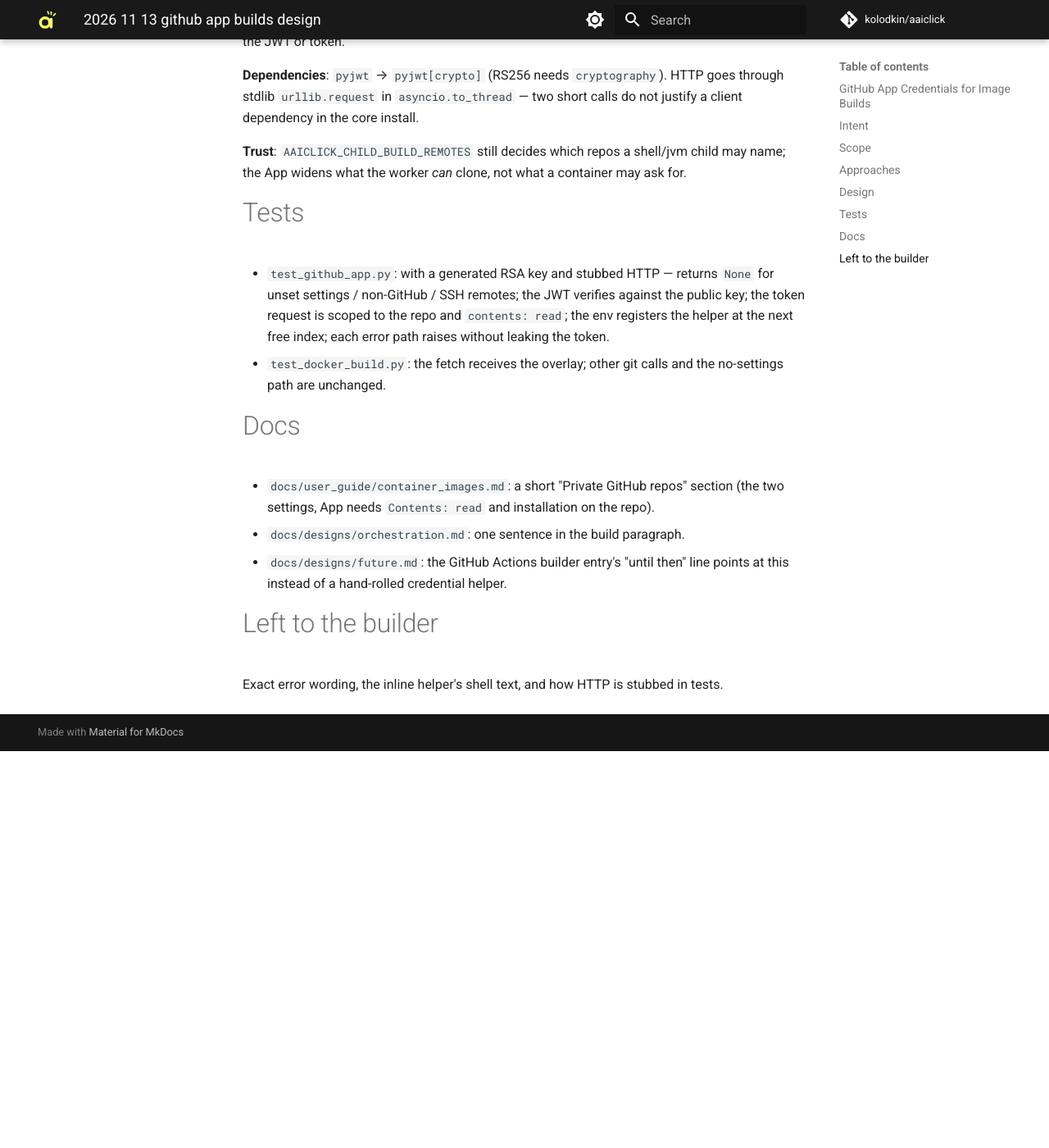
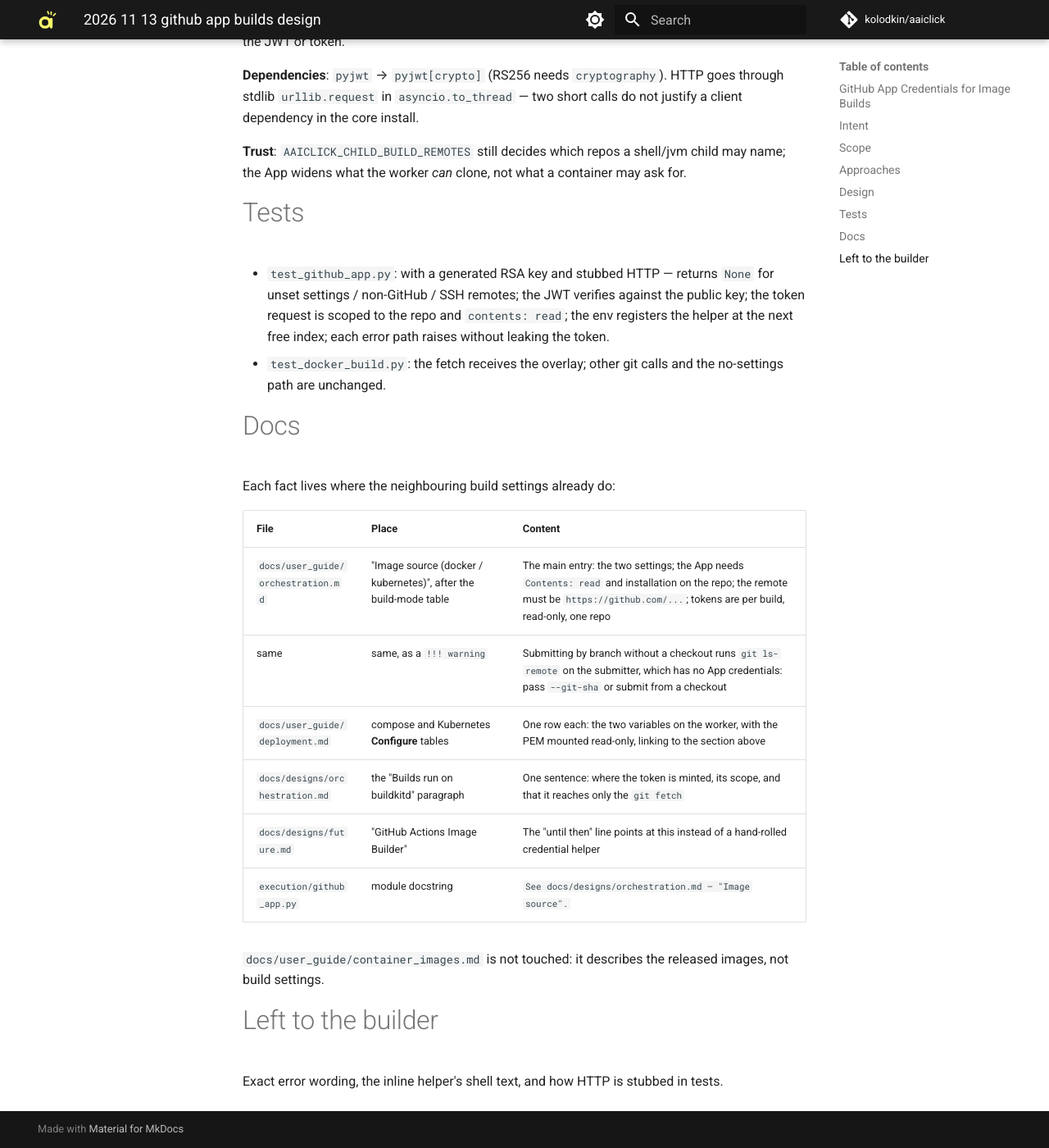
Before and after one commit to kolodkin/aaiclick, an MkDocs documentation site: the page built from docs/superpowers/specs/2026-11-13-github-app-builds-design.md, in a window 1280 px wide and 1400 px high, scrolled down 1859 px. Shown: the whole window at 82% size. Built offline with MkDocs 1.6.1 and Material for MkDocs 9.7.7, drawn with Linux system fonts in a browser that asks for light colours; comment, search, counter and statistics services are not loaded; before the commit the page ends 2775 px from its top, so only the background shows below that.

Commit message:
Spec: place GitHub App docs next to the build settings
Co-Authored-By: Claude Fable 5.2 <noreply@anthropic.com>
Claude-Session: https://claude.ai/code/session_01LcC1uBi4a8CeBsJqfLov4w

```diff
--- a/docs/superpowers/specs/2026-11-13-github-app-builds-design.md
+++ b/docs/superpowers/specs/2026-11-13-github-app-builds-design.md
@@ -88,12 +88,19 @@ what a container may ask for.
 
 # Docs
 
-- `docs/user_guide/container_images.md`: a short "Private GitHub repos"
-  section (the two settings, App needs `Contents: read` and installation on
-  the repo).
-- `docs/designs/orchestration.md`: one sentence in the build paragraph.
-- `docs/designs/future.md`: the GitHub Actions builder entry's "until then"
-  line points at this instead of a hand-rolled credential helper.
+Each fact lives where the neighbouring build settings already do:
+
+| File                                  | Place                                              | Content                                                                                                                                                                                |
+|---------------------------------------|----------------------------------------------------|----------------------------------------------------------------------------------------------------------------------------------------------------------------------------------------|
+| `docs/user_guide/orchestration.md`    | "Image source (docker / kubernetes)", after the build-mode table | The main entry: the two settings; the App needs `Contents: read` and installation on the repo; the remote must be `https://github.com/...`; tokens are per build, read-only, one repo |
+| same                                  | same, as a `!!! warning`                           | Submitting by branch without a checkout runs `git ls-remote` on the submitter, which has no App credentials: pass `--git-sha` or submit from a checkout                                |
+| `docs/user_guide/deployment.md`       | compose and Kubernetes **Configure** tables        | One row each: the two variables on the worker, with the PEM mounted read-only, linking to the section above                                                                            |
+| `docs/designs/orchestration.md`       | the "Builds run on buildkitd" paragraph            | One sentence: where the token is minted, its scope, and that it reaches only the `git fetch`                                                                                           |
+| `docs/designs/future.md`              | "GitHub Actions Image Builder"                     | The "until then" line points at this instead of a hand-rolled credential helper                                                                                                        |
+| `execution/github_app.py`             | module docstring                                   | `See docs/designs/orchestration.md — "Image source".`                                                                                                                                  |
+
+`docs/user_guide/container_images.md` is not touched: it describes the
+released images, not build settings.
 
 # Left to the builder
 
```
